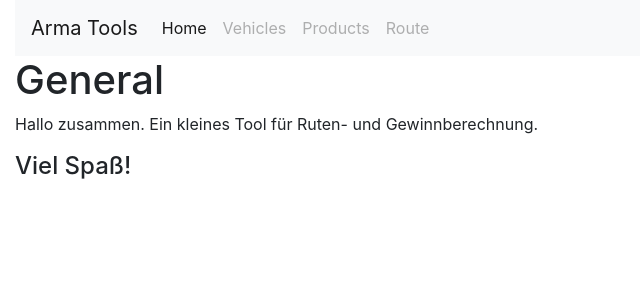
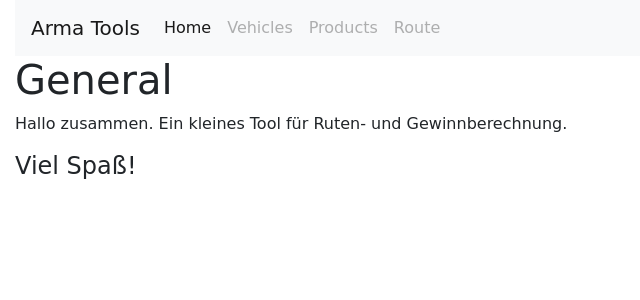
Before and after one commit to romeo-25-04/mongo_cortes, a Flask app: page / in a window 1280 px wide. Shown: the top 300 px of the page, without its empty margins (0-640 px from the left). Run offline with Flask 2, Linux system fonts and the light colour scheme; some libraries are stand-ins or nearby versions.

Commit message:
change body font family

```diff
--- a/app/static/css/mystyle.css
+++ b/app/static/css/mystyle.css
@@ -3,3 +3,5 @@
     max-height: 200px;
     overflow-x: hidden;
 }
+
+body { font-family: 'Nanum Brush Script', cursive; }
```
